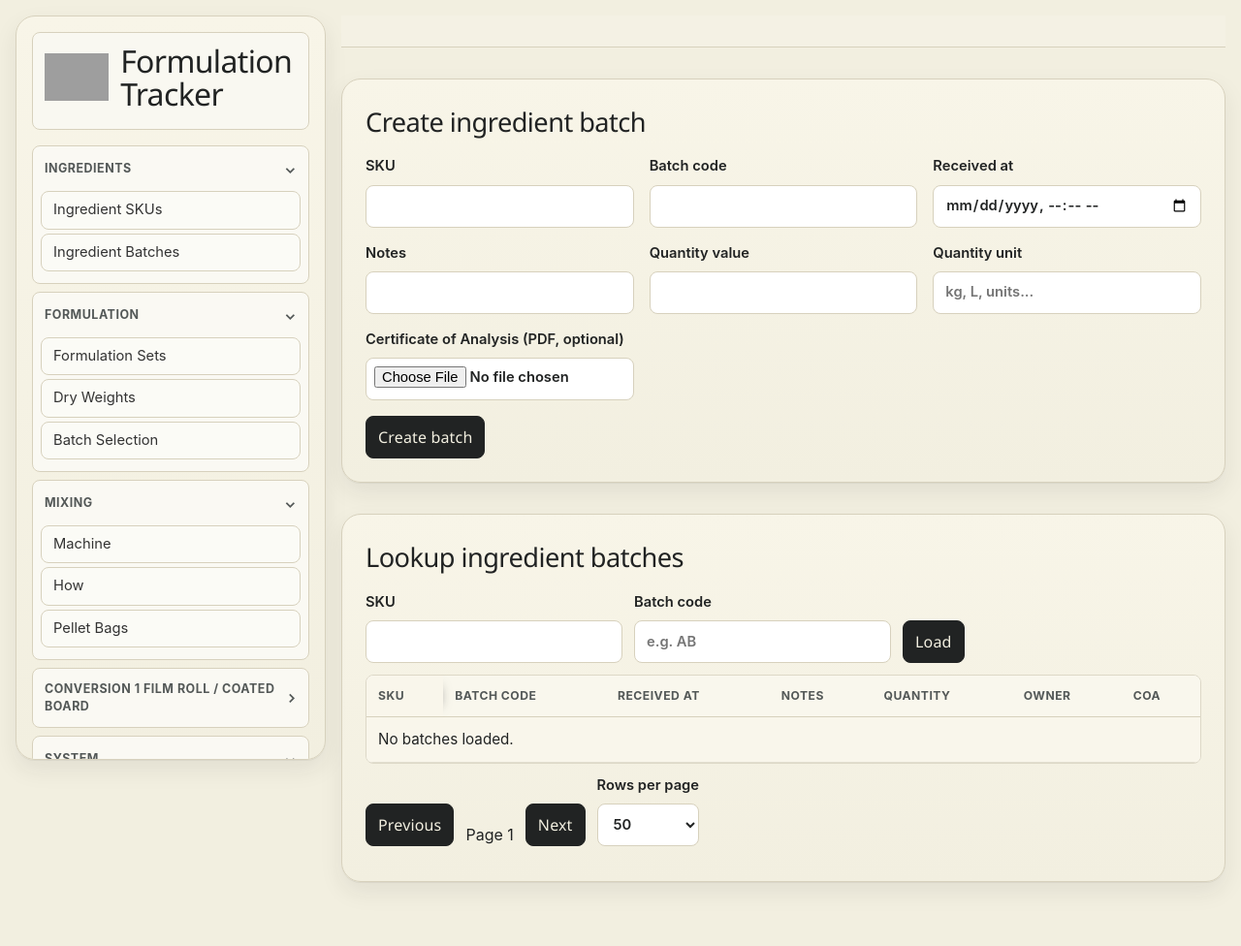
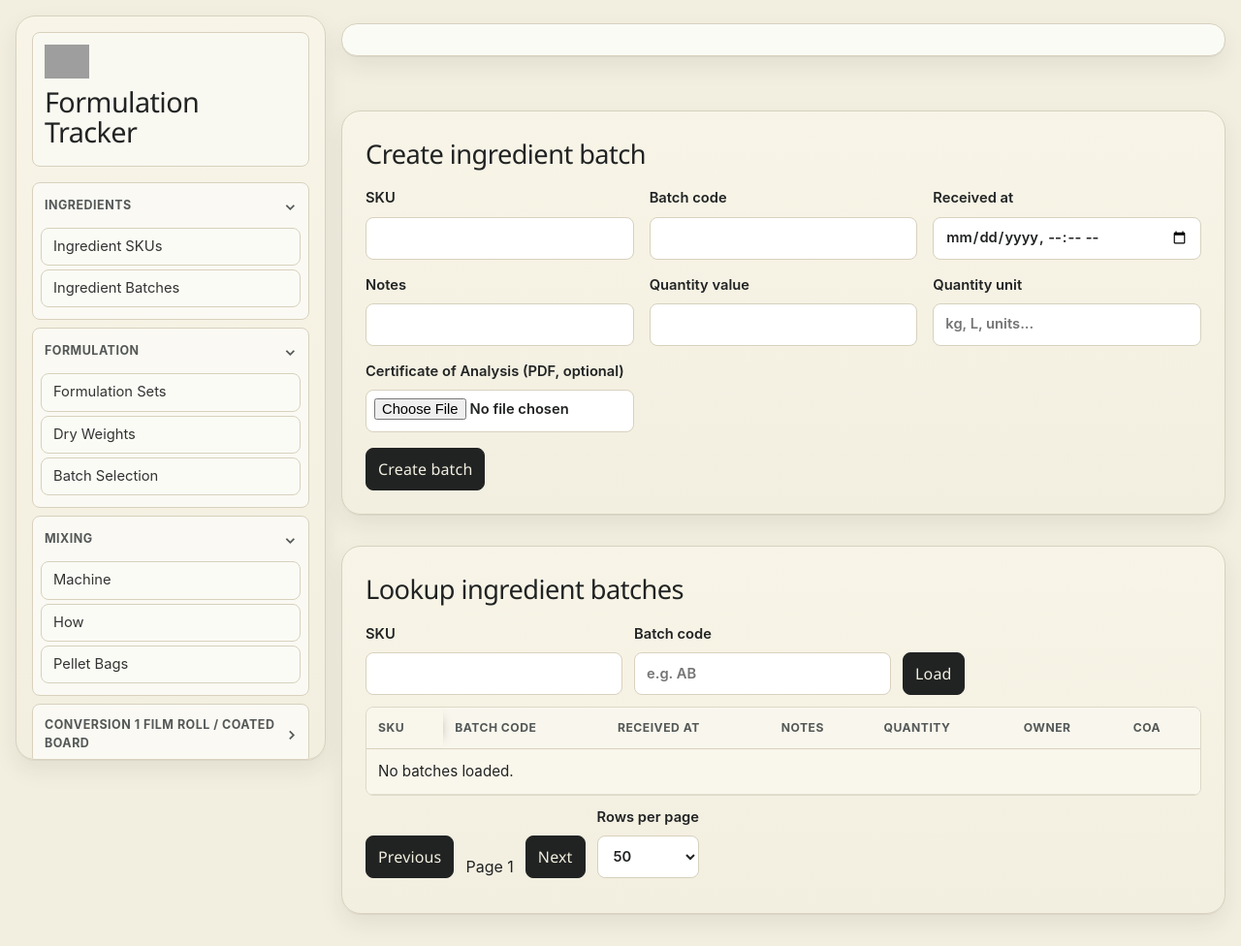
Before and after one commit to callum-afk/formulation_tracker, a Python web app: template app/web/templates/batches.html in a window 1280 px wide. Shown: the top 976 px of the page at 97% size. Before the commit the page ends 919 px from the top, so only its background shows below. Run offline with Jinja, Linux system fonts and the light colour scheme; the template is opened without the code that fills it, so the values that code supplies are empty; grey boxes are pictures that could not be loaded.

Commit message:
Adjust sidebar and title card layout for ingredient batches

```diff
--- a/app/web/static/styles.css
+++ b/app/web/static/styles.css
@@ -258,25 +258,29 @@ body {
   margin: 0 auto;
 }
 
-/* Header row anchors current page title while harmonizing with the main content background. */
+/* Header row is presented as its own rounded card so page title is visually separated from forms. */
 .content-header {
   position: sticky;
   top: 0;
   z-index: 5;
-  padding: var(--space-4) 0;
-  border-bottom: 1px solid var(--color-border);
-  background: color-mix(in srgb, var(--color-paper-100) 88%, white);
-  backdrop-filter: blur(4px);
+  margin-top: var(--space-2);
+  margin-bottom: var(--space-5);
+  padding: var(--space-4) var(--space-5);
+  border: 1px solid var(--color-border);
+  border-radius: var(--radius-md);
+  background: color-mix(in srgb, white 72%, var(--color-paper-100));
+  box-shadow: var(--shadow-panel);
 }
 
-/* Content title mirrors panel heading typography but remains compact in the sticky bar. */
+/* Content title is promoted to sentence case heading style to match the provided target screenshot. */
 .content-title {
   margin: 0;
-  font-size: 0.76rem;
-  font-weight: 700;
-  text-transform: uppercase;
-  letter-spacing: 0.04em;
-  color: var(--color-ink-500);
+  font-size: clamp(1.85rem, 1.25rem + 1.15vw, 2.4rem);
+  font-family: var(--font-heading);
+  font-weight: 500;
+  letter-spacing: -0.02em;
+  text-transform: none;
+  color: var(--color-ink-900);
 }
 
 /* Main heading hierarchy uses the brand-forward heading typeface and tighter tracking. */
@@ -341,25 +345,29 @@ a:hover {
   margin-bottom: var(--space-3);
 }
 
-/* Product title mirrors Notpla's calmer editorial hero tone. */
+/* Product title size is tuned so the split two-line brand name stays inside the sidebar card. */
 .site-title {
-  font-size: clamp(1.45rem, 1.1rem + 1.2vw, 2rem);
-  line-height: 1.05;
+  font-size: clamp(1.25rem, 1rem + 1vw, 1.85rem);
+  line-height: 1.08;
 }
 
-
-
-/* Site title is laid out with logo + text while preserving baseline rhythm. */
+/* Site title uses a grid so the logo sits above the first text line and never forces width overflow. */
 .site-title {
-  display: inline-flex;
-  align-items: center;
-  gap: var(--space-3);
+  display: inline-grid;
+  align-items: start;
+  justify-items: start;
+  gap: var(--space-2);
   color: var(--color-ink-900);
 }
 
-/* Brand logo scales to title line-height and remains crisp on high-density displays. */
+/* Two-line title text is an inline block so the forced line break renders as a compact stacked label. */
+.site-title-text {
+  display: inline-block;
+}
+
+/* Brand logo is constrained to a stable pixel height so stacked title lines align neatly below it. */
 .site-logo {
-  height: 1.55em;
+  height: 1.2em;
   width: auto;
   object-fit: contain;
   display: inline-block;
@@ -682,9 +690,9 @@ table tbody tr:hover td {
     height: auto;
   }
 
-  /* Content sticky header remains aligned with single-column layout on mobile widths. */
+  /* Mobile title card uses reduced horizontal padding so it keeps breathing room on narrow screens. */
   .content-header {
-    padding: var(--space-3) 0;
+    padding: var(--space-3) var(--space-4);
   }
 }
 
--- a/app/web/templates/base.html
+++ b/app/web/templates/base.html
@@ -64,7 +64,8 @@
     <aside class="sidebar-nav" aria-label="Primary">
       <!-- Sidebar header keeps product identity visible above grouped links. -->
       <div class="sidebar-brand">
-        <h1 class="site-title"><img class="site-logo" src="https://imagedelivery.net/WWB_1xpr0hQZ8HyAj4j9Mg/92e7e1f1-0166-44df-cfa5-5e92ca2dad00/thumb" alt="Notpla logo" /> <span>Formulation Tracker</span></h1>
+        <!-- Brand title text is split across two lines to prevent sidebar overflow and match the reference UI. -->
+        <h1 class="site-title"><img class="site-logo" src="https://imagedelivery.net/WWB_1xpr0hQZ8HyAj4j9Mg/92e7e1f1-0166-44df-cfa5-5e92ca2dad00/thumb" alt="Notpla logo" /> <span class="site-title-text">Formulation<br />Tracker</span></h1>
         <span class="app-version">{{ request.app.state.settings.app_version }}</span>
       </div>
 
@@ -110,6 +111,7 @@
       <!-- Fixed-width inner shell preserves 1800px max width for content only. -->
       <div class="content-inner">
         <!-- Minimal sticky top bar only repeats the current page title for context. -->
+        <!-- Title row stays in a dedicated rounded card to separate page context from panel content. -->
         <header class="content-header">
           <h2 class="content-title">{{ title }}</h2>
         </header>
```
